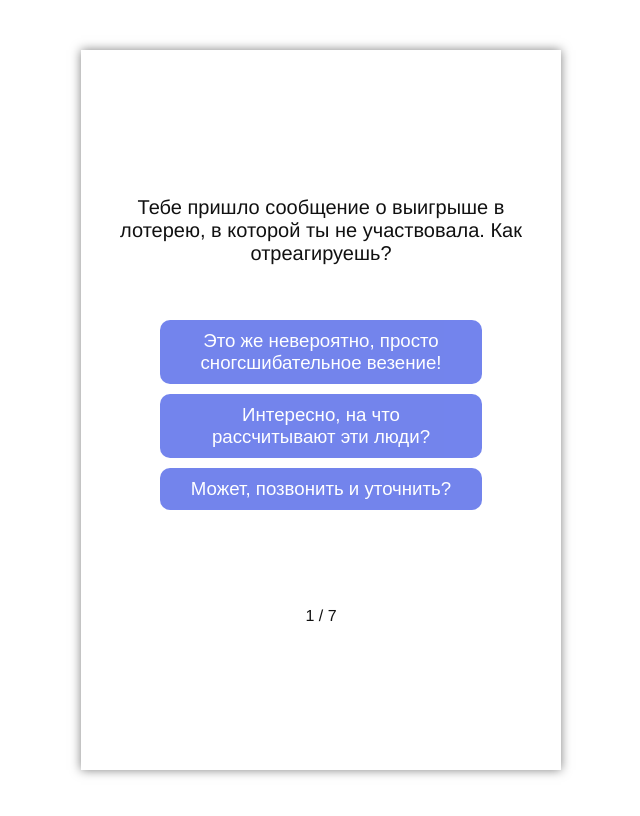
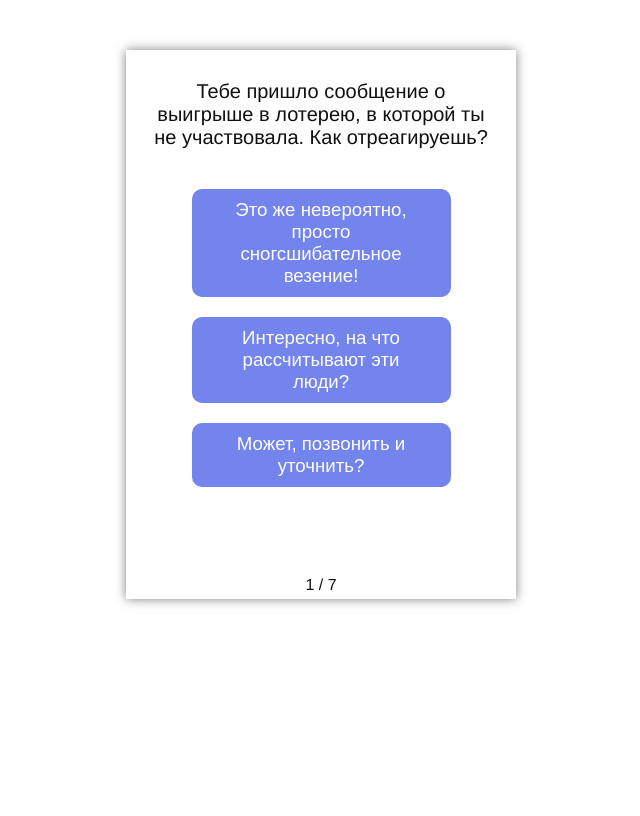
Before and after one commit to GalaMalin/Test, a plain HTML site: page index.html in a window 1280 px wide. Both pictures are taken after a click on the button "Начать". Shown: the whole page, without its empty margins (319-959 px from the left). Drawn offline with Linux system fonts and the light colour scheme.

Commit message:
Update style.css

```diff
--- a/style.css
+++ b/style.css
@@ -1,7 +1,5 @@
 body, html
 {
-   width: 100%;
-   height: 100%;
    margin: 0;
    padding: 0;
    font-size: 16px;
@@ -31,7 +29,7 @@ button:hover {
 }
 
 .start_pic {
-    width: 500px;
+    width: 350px;
 }
 
 .start_pic_ {
@@ -61,38 +59,28 @@ button:hover {
 
 .wrapper
 {
-   width: 480px;
-   height: 720px;
-   display: table;
+   width: 390px;
+   margin: 0 auto;
    background-color: #fff;
    border: 0;
    box-shadow: 0 0 10px rgba(0,0,0,0.5);
-   margin: 0 auto;
 }
-
 
 .main
 {
-   display: table-cell;
    vertical-align: middle;
    text-align: center;
 }
 
-
-
 .quiz__head
 {
    font-size: 20pt;
-   margin: 10px;
-   margin-bottom: 50px;
+   margin: 30px 0;
+   padding: 30px 20px 0 20px;
+   margin-bottom: 50px 0;
+   font-size: 20px;
 }
 
-.head__content
-{
-   padding: 5px;
-   font-size: 20px;
-   height: 100%;
-}
 
 .quiz__body
 {
@@ -122,7 +110,6 @@ button:hover {
    padding: 10px 25px;
    width: 70%;
    font-size: 14pt;
-   display: block;
    margin: 10px auto;
    cursor: pointer;
 }
@@ -142,6 +129,10 @@ button:hover {
    background: #B3B3B3;
 }
 
+.head__content img {
+   width: 350px;
+}
+
 #finish_btn {
     border: 0;
     border-radius: 10px;
```
